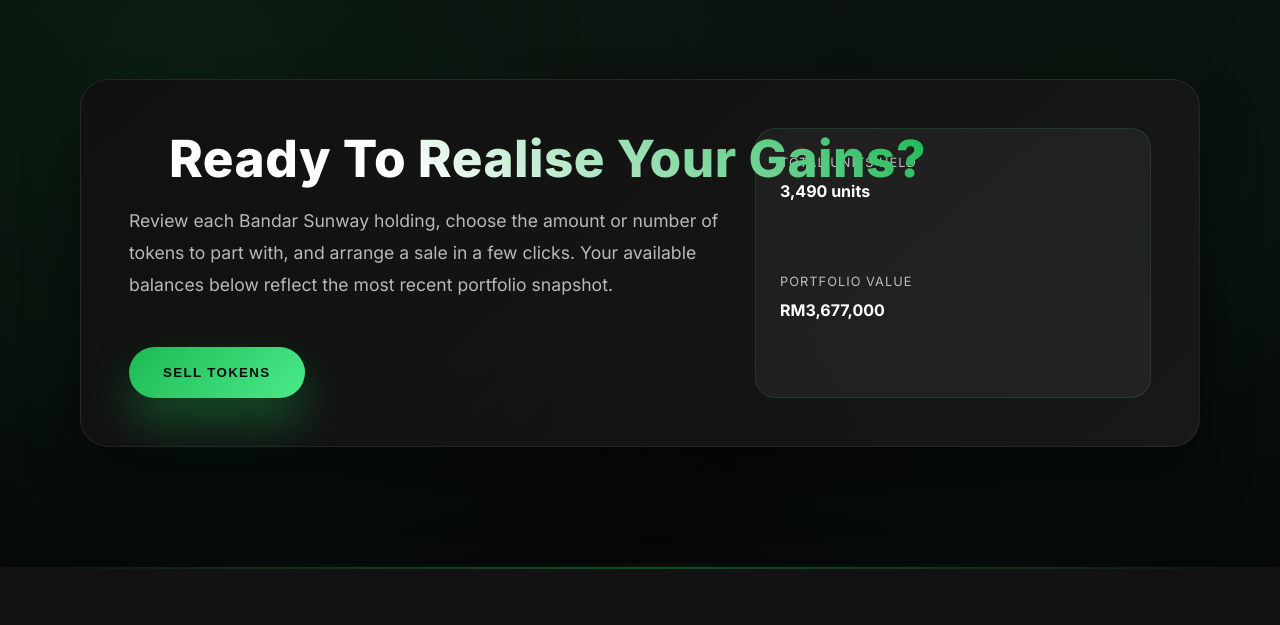
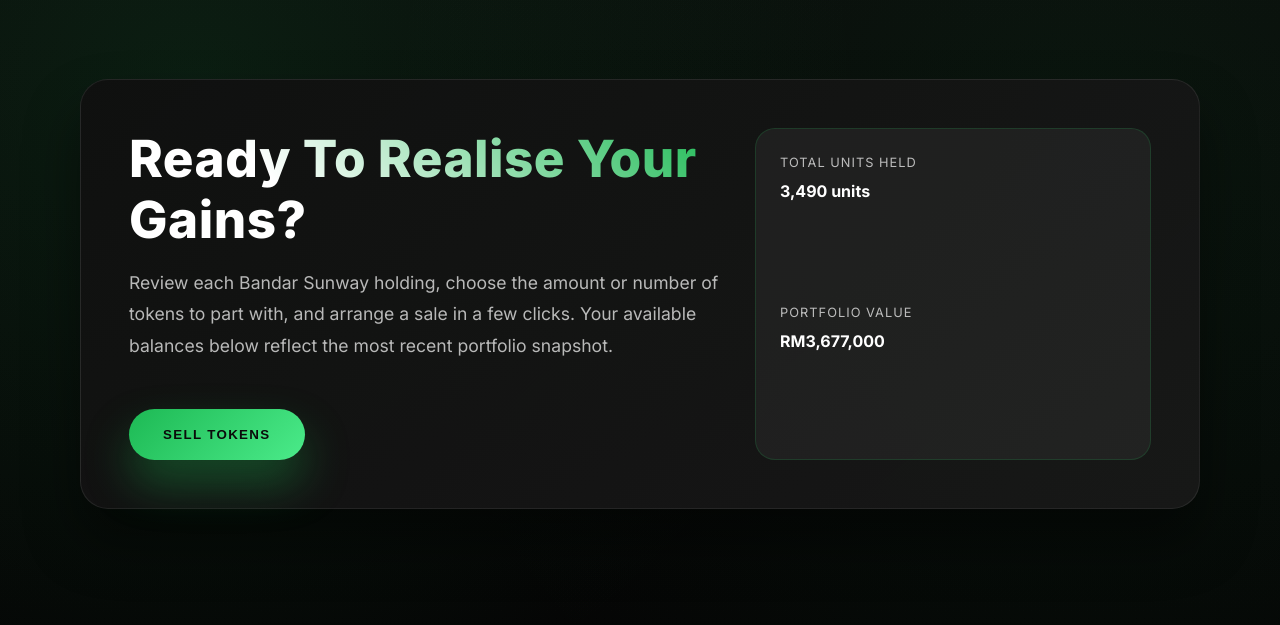
Before and after one commit to g-denn/therealvader, a website: page investments.html in a window 1280 px wide. Shown: the part 3560-4185 px from the top of the page. Drawn offline with Linux system fonts and the light colour scheme.

Commit message:
Allow sell CTA heading to wrap

```diff
--- a/css/sections/investments.css
+++ b/css/sections/investments.css
@@ -227,7 +227,8 @@
 }
 
 .sell-cta__content h2 {
-    margin-bottom: 16px;
+    margin: 0 0 16px;
+    white-space: normal;
 }
 
 .sell-cta__summary {
```
